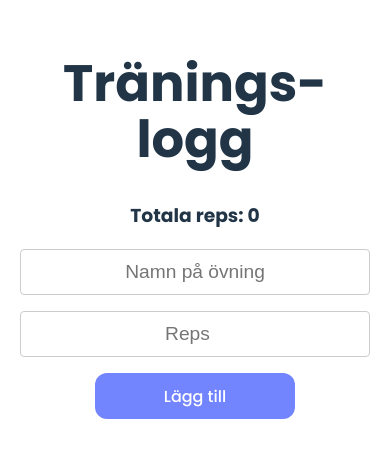
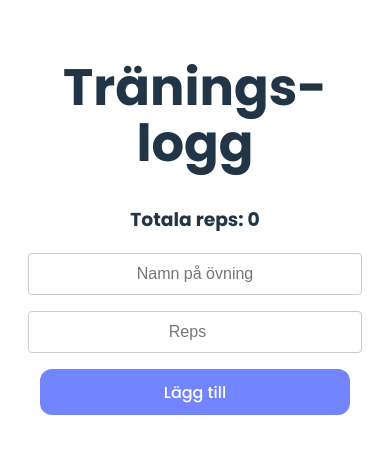
Before and after one commit to VictorSundberg1/workout-app-v2, a React (Vite) app: page / in a window 390 px wide. Shown: the part 186-644 px from the top of the page. Built offline with nearby package versions, Linux system fonts and the light colour scheme.

Commit message:
Lagt till lite css för mindre skärmar

```diff
--- a/src/App.css
+++ b/src/App.css
@@ -86,3 +86,35 @@
 	box-shadow: 2px 4px 8px rgba(222, 222, 222, 0.4);
 	transform: translateY(-3px);
 }
+
+@media (max-width: 600px) {
+	.display-list {
+		max-width: 98vw;
+		padding: 0 2vw;
+	}
+
+	.display-list li {
+		flex-direction: column;
+		align-items: stretch;
+		padding: 16px 8px;
+		font-size: 1rem;
+	}
+
+	.card-buttons {
+		justify-content: center;
+		margin-top: 10px;
+		gap: 8px;
+	}
+
+	.exercise-form {
+		max-width: 98vw;
+		padding: 0 2vw;
+	}
+
+	.exercise-form input,
+	.exercise-form button {
+		font-size: 1rem;
+		width: 100%;
+		min-width: 0;
+	}
+}
```
